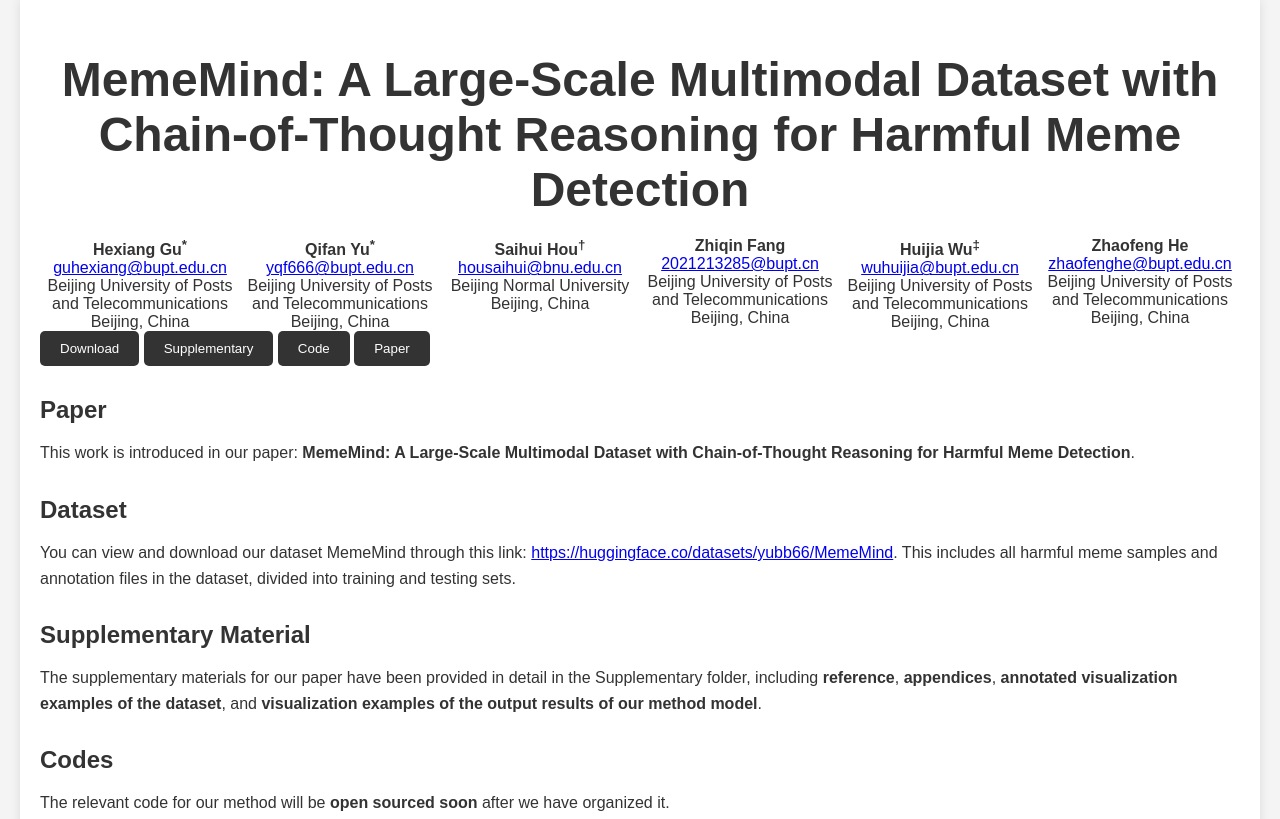
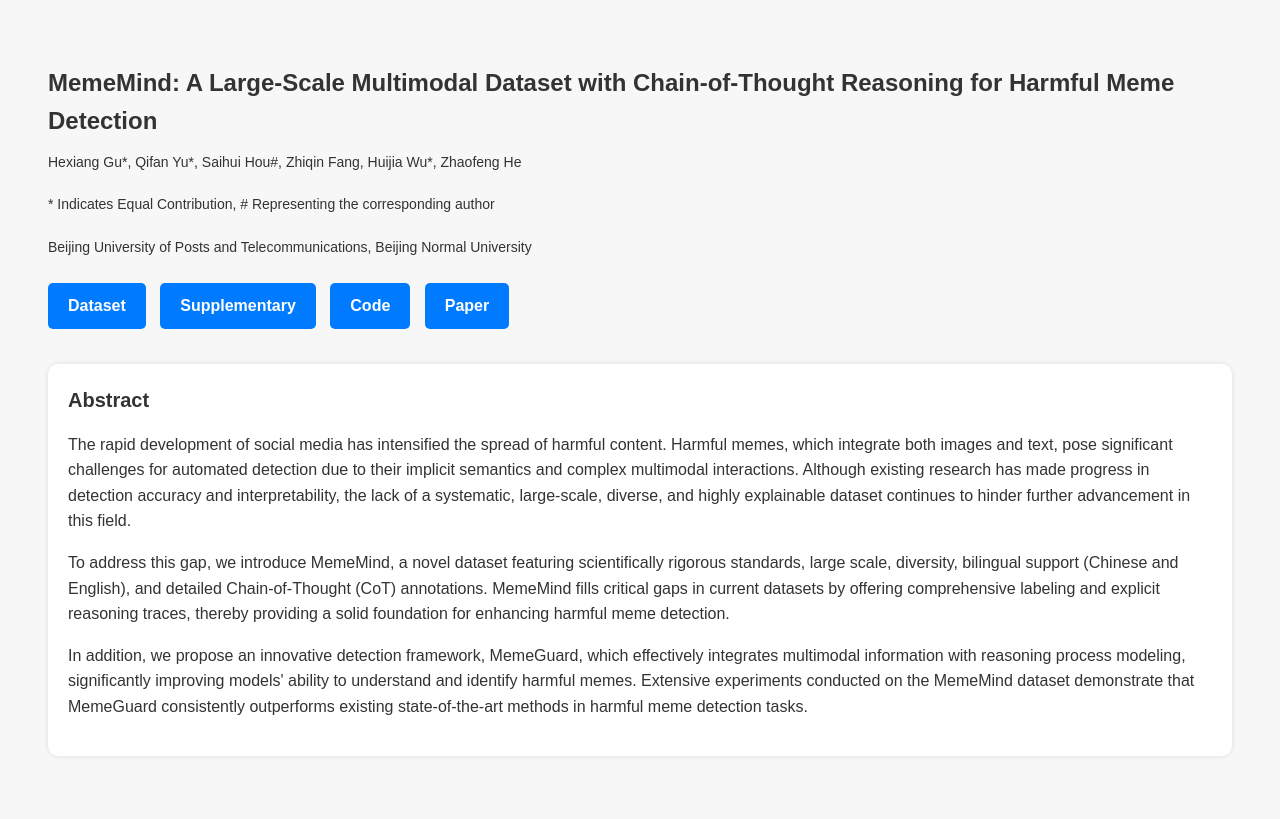
Before and after one commit to yqf66/MemeMind_Dataset, a plain HTML site: page index.html in a window 1280 px wide. Shown: the top 819 px of the page. Drawn offline with Linux system fonts and the light colour scheme.

Commit message:
Update index.html

```diff
--- a/index.html
+++ b/index.html
@@ -1,153 +1,88 @@
 <!DOCTYPE html>
 <html lang="en">
 <head>
-    <meta charset="UTF-8">
-    <meta name="viewport" content="width=device-width, initial-scale=1.0">
-    <title>MemeMind Project</title>
+  <meta charset="UTF-8" />
+  <meta name="viewport" content="width=device-width, initial-scale=1.0"/>
+  <title>MemeMind</title>
   <style>
     body {
       font-family: Arial, sans-serif;
-            margin: 0;
-            padding: 0;
-            background-color: #f4f4f4;
+      padding: 40px;
+      background-color: #f7f7f7;
       color: #333;
-        }
-        .container {
-            max-width: 1200px;
-            margin: 0 auto;
-            padding: 20px;
-            background-color: #fff;
-            box-shadow: 0 0 10px rgba(0, 0, 0, 0.1);
+      line-height: 1.6;
     }
     h1 {
-            text-align: center;
-            font-size: 3rem;
-            margin-bottom: 20px;
+      font-size: 24px;
+      margin-bottom: 10px;
     }
     h2 {
-            font-size: 1.5rem;
-            margin-top: 30px;
-            margin-bottom: 10px;
+      font-size: 18px;
+      margin-top: 0;
+      color: #666;
     }
-        p {
-            line-height: 1.6;
+    .authors, .affiliations, .notes {
       margin-bottom: 20px;
+      font-size: 14px;
     }
-        .authors {
-            display: flex;
-            justify-content: space-around;
-            align-items: flex-start;
-            margin-top: 20px;
-        }
-        .author {
-            text-align: center;
-            width: 30%;
-        }
-        .author span {
-            font-weight: bold;
+    .button-group {
+      margin-bottom: 30px;
     }
     .button {
+      display: inline-block;
+      margin: 5px 10px 5px 0;
       padding: 10px 20px;
-            background-color: #333;
+      background-color: #007bff;
       color: #fff;
-            border: none;
       border-radius: 5px;
-            cursor: pointer;
-            transition: background-color 0.3s ease;
+      text-decoration: none;
+      font-weight: bold;
+      transition: background 0.3s;
     }
     .button:hover {
-            background-color: #555;
+      background-color: #0056b3;
     }
-        .image-container {
-            text-align: center;
-            margin-top: 30px;
+    .abstract {
+      background-color: #fff;
+      padding: 20px;
+      border-radius: 10px;
+      box-shadow: 0 0 5px rgba(0,0,0,0.1);
     }
-        .image-container img {
-            max-width: 100%;
-            height: auto;
-        }
-        .footer {
-            text-align: center;
-            margin-top: 50px;
-            color: #777;
+    .abstract-title {
+      font-size: 20px;
+      font-weight: bold;
+      margin-bottom: 10px;
     }
   </style>
 </head>
 <body>
-    <div class="container">
-        <!-- Header -->
   <h1>MemeMind: A Large-Scale Multimodal Dataset with Chain-of-Thought Reasoning for Harmful Meme Detection</h1>
-
-        <!-- Authors -->
   <div class="authors">
-            <div class="author">
-                <span>Hexiang Gu<sup>*</sup></span><br>
-                <a href="mailto:guhexiang@bupt.edu.cn">guhexiang@bupt.edu.cn</a><br>
-                Beijing University of Posts and Telecommunications<br>
-                Beijing, China
+    Hexiang Gu*, Qifan Yu*, Saihui Hou#, Zhiqin Fang, Huijia Wu*, Zhaofeng He
   </div>
-            <div class="author">
-                <span>Qifan Yu<sup>*</sup></span><br>
-                <a href="mailto:yqf666@bupt.edu.cn">yqf666@bupt.edu.cn</a><br>
-                Beijing University of Posts and Telecommunications<br>
-                Beijing, China
+  <div class="notes">
+    * Indicates Equal Contribution, # Representing the corresponding author
   </div>
-            <div class="author">
-                <span>Saihui Hou<sup>†</sup></span><br>
-                <a href="mailto:housaihui@bnu.edu.cn">housaihui@bnu.edu.cn</a><br>
-                Beijing Normal University<br>
-                Beijing, China
+  <div class="affiliations">
+    Beijing University of Posts and Telecommunications, Beijing Normal University
   </div>
-            <div class="author">
-                <span>Zhiqin Fang</span><br>
-                <a href="mailto:2021213285@bupt.cn">2021213285@bupt.cn</a><br>
-                Beijing University of Posts and Telecommunications<br>
-                Beijing, China
+  <div class="button-group">
+    <a href="#" class="button">Dataset</a>
+    <a href="#" class="button">Supplementary</a>
+    <a href="#" class="button">Code</a>
+    <a href="#" class="button">Paper</a>
   </div>
-            <div class="author">
-                <span>Huijia Wu<sup>‡</sup></span><br>
-                <a href="mailto:wuhuijia@bupt.edu.cn">wuhuijia@bupt.edu.cn</a><br>
-                Beijing University of Posts and Telecommunications<br>
-                Beijing, China
-            </div>
-            <div class="author">
-                <span>Zhaofeng He</span><br>
-                <a href="mailto:zhaofenghe@bupt.edu.cn">zhaofenghe@bupt.edu.cn</a><br>
-                Beijing University of Posts and Telecommunications<br>
-                Beijing, China
-            </div>
-        </div>
-
-        <!-- Buttons -->
-        <div class="buttons">
-            <button class="button">Download</button>
-            <button class="button">Supplementary</button>
-            <button class="button">Code</button>
-            <button class="button">Paper</button>
-        </div>
-
-        <!-- Sections -->
-        <h2>Paper</h2>
-        <p>This work is introduced in our paper: <strong>MemeMind: A Large-Scale Multimodal Dataset with Chain-of-Thought Reasoning for Harmful Meme Detection</strong>.</p>
-
-        <h2>Dataset</h2>
-        <p>You can view and download our dataset MemeMind through this link: <a href="https://huggingface.co/datasets/yubb66/MemeMind">https://huggingface.co/datasets/yubb66/MemeMind</a>.  This includes all harmful meme samples and annotation files in the dataset, divided into training and testing sets.</p>
-
-        <h2>Supplementary Material</h2>
-        <p>The supplementary materials for our paper have been provided in detail in the Supplementary folder, including <strong>reference</strong>, <strong>appendices</strong>, <strong>annotated visualization examples of the dataset</strong>, and <strong>visualization examples of the output results of our method model</strong>.</p>
-
-        <h2>Codes</h2>
-        <p>The relevant code for our method will be <strong>open sourced soon</strong> after we have organized it.</p>
-
-        <!-- Image Section -->
-        <div class="image-container">
-            <img src="https://via.placeholder.com/800x400?text=MemeMind+Dataset+Visualization" alt="MemeMind Dataset Visualization">
-        </div>
-
-        <!-- Footer -->
-        <div class="footer">
-            <p>&copy; 2023 MemeMind Project. All rights reserved.</p>
-        </div>
+  <div class="abstract">
+    <div class="abstract-title">Abstract</div>
+    <p>
+      The rapid development of social media has intensified the spread of harmful content. Harmful memes, which integrate both images and text, pose significant challenges for automated detection due to their implicit semantics and complex multimodal interactions. Although existing research has made progress in detection accuracy and interpretability, the lack of a systematic, large-scale, diverse, and highly explainable dataset continues to hinder further advancement in this field.
+    </p>
+    <p>
+      To address this gap, we introduce MemeMind, a novel dataset featuring scientifically rigorous standards, large scale, diversity, bilingual support (Chinese and English), and detailed Chain-of-Thought (CoT) annotations. MemeMind fills critical gaps in current datasets by offering comprehensive labeling and explicit reasoning traces, thereby providing a solid foundation for enhancing harmful meme detection.
+    </p>
+    <p>
+      In addition, we propose an innovative detection framework, MemeGuard, which effectively integrates multimodal information with reasoning process modeling, significantly improving models' ability to understand and identify harmful memes. Extensive experiments conducted on the MemeMind dataset demonstrate that MemeGuard consistently outperforms existing state-of-the-art methods in harmful meme detection tasks.
+    </p>
   </div>
 </body>
 </html>
```
Lines whose indentation alone changed are shown as unchanged.
